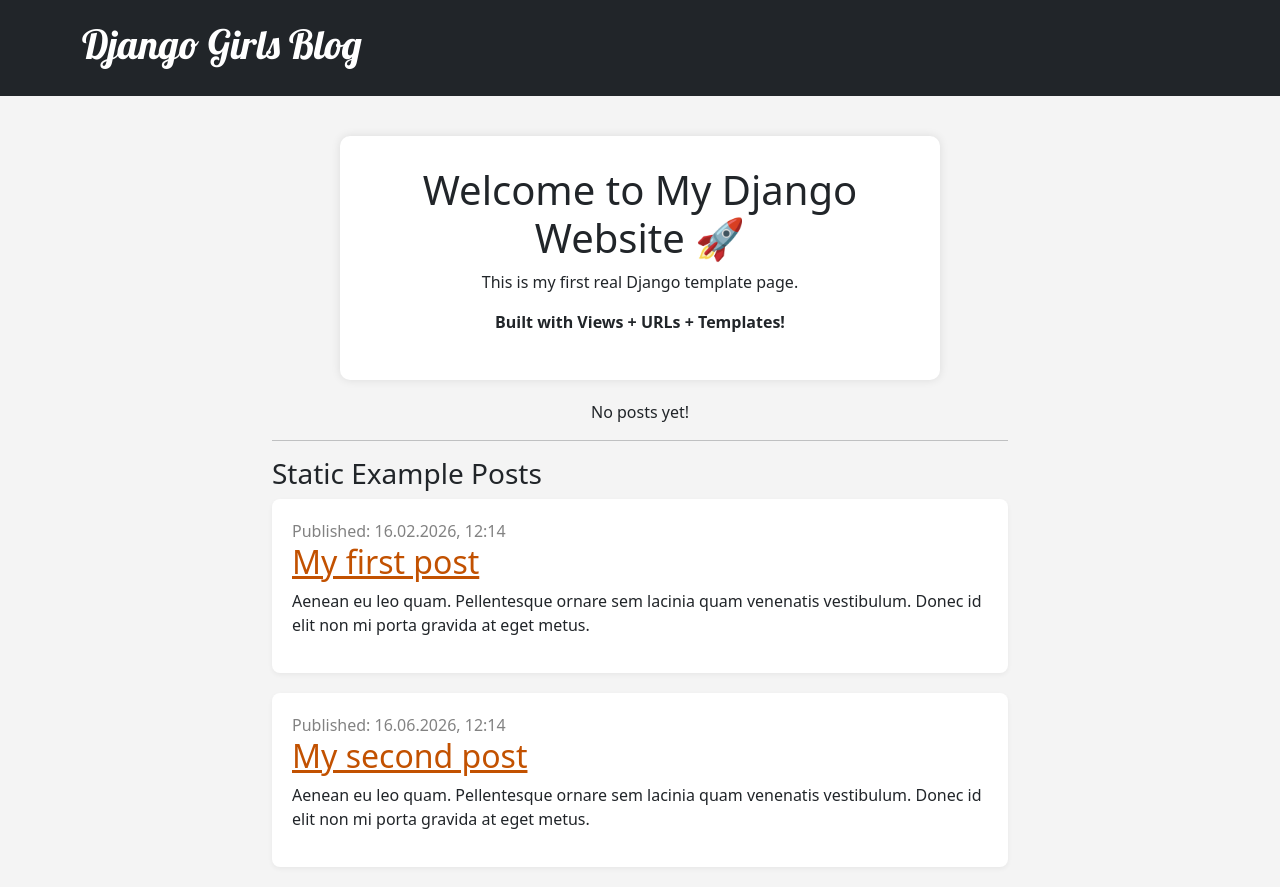
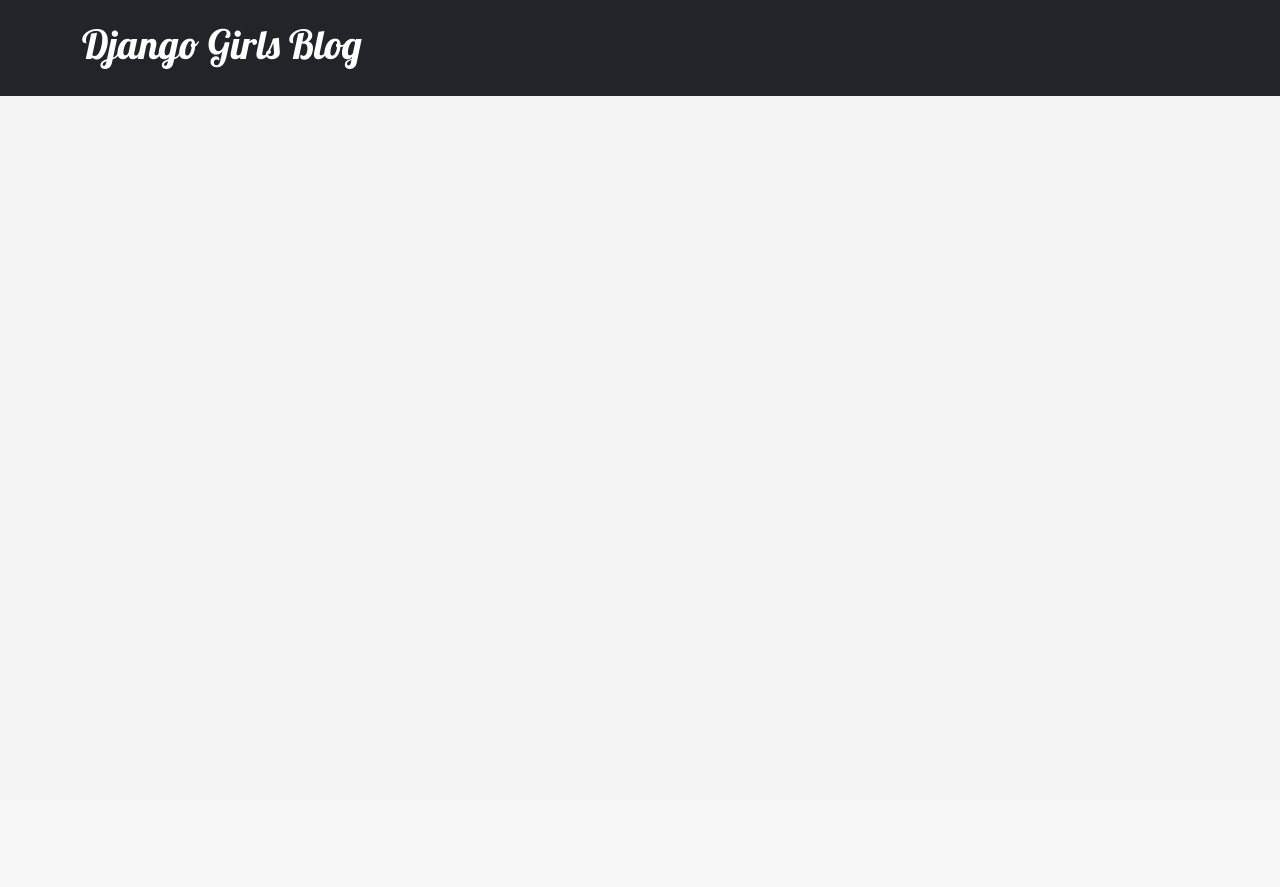
Before and after one commit to OladipoTowobola/Module-1-Collaboration, a Django app: template blog/templates/blog/base.html in a window 1280 px wide. After the commit the page ends 96 px from the top, so only its background shows below. Run offline with Django 5.2, Linux system fonts and the light colour scheme; the template is opened without the code that fills it, so the values that code supplies are empty; parts of the project's set-up code (start-up, migrations or seed data) failed here and were passed over.

Commit message:
Changed the HTML for site.

```diff
--- a/blog/templates/blog/base.html
+++ b/blog/templates/blog/base.html
@@ -10,13 +10,10 @@
         <link rel="stylesheet" href="{% static 'css/blog.css' %}">
 
         <style>
-            body {
-                background-color: #f4f4f4;
-                margin-top: 40px;
-            }
+            /* Keeping your custom styling here so it applies to all pages */
+            body { background-color: #f4f4f4; }
             .page-header {
                 background-color: #212529;
-                margin-top: -40px;
                 padding: 20px 0;
                 margin-bottom: 40px;
             }
@@ -41,13 +38,9 @@
                 border-radius: 8px;
                 box-shadow: 0px 2px 5px rgba(0,0,0,0.05);
             }
-            .date {
-                color: #828282;
-            }
         </style>
     </head>
     <body>
-
         <header class="page-header">
             <div class="container">
                 <h1><a href="/">Django Girls Blog</a></h1>
@@ -55,45 +48,12 @@
         </header>
 
         <main class="container">
-            <section class="box">
-                <h1>Welcome to My Django Website 🚀</h1>
-                <p>This is my first real Django template page.</p>
-                <p><strong>Built with Views + URLs + Templates!</strong></p>
-            </section>
-
             <div class="row">
-                <div class="col-md-8 offset-md-2">
-
-                    {% for post in posts %}
-                        <article class="post">
-                            <time class="date">
-                                Published: {{ post.published_date }}
-                            </time>
-                            <h2><a href="">{{ post.title }}</a></h2>
-                            <p>{{ post.text|linebreaksbr }}</p>
-                        </article>
-                    {% empty %}
-                        <p class="text-center">No posts yet!</p>
-                    {% endfor %}
-
-                    <hr>
-                    <h3>Static Example Posts</h3>
-
-                    <article class="post">
-                        <time class="date">Published: 16.02.2026, 12:14</time>
-                        <h2><a href="">My first post</a></h2>
-                        <p>Aenean eu leo quam. Pellentesque ornare sem lacinia quam venenatis vestibulum. Donec id elit non mi porta gravida at eget metus.</p>
-                    </article>
-
-                    <article class="post">
-                        <time class="date">Published: 16.06.2026, 12:14</time>
-                        <h2><a href="">My second post</a></h2>
-                        <p>Aenean eu leo quam. Pellentesque ornare sem lacinia quam venenatis vestibulum. Donec id elit non mi porta gravida at eget metus.</p>
-                    </article>
-
+                <div class="col">
+                    {% block content %}
+                    {% endblock %}
                 </div>
             </div>
         </main>
-
     </body>
 </html>
--- a/blog/urls.py
+++ b/blog/urls.py
@@ -2,12 +2,6 @@ from django.urls import path
 from . import views
 
 urlpatterns = [
-<<<<<<< HEAD
     path('', views.post_list, name='post_list'),
     path('post/<int:pk>/', views.post_detail, name='post_detail'),
 ]
-
-=======
-    path('', views.home, name='home'),
-]
->>>>>>> de1d1c1ad6305bb82b2bcd3cf6306cb9a3962033
--- a/mysite/urls.py
+++ b/mysite/urls.py
@@ -20,5 +20,5 @@ from blog import views
 
 urlpatterns = [
     path('admin/', admin.site.urls),
-    path('', views.post_list, name='post_list'),
+    path('', include('blog.urls')),
 ]
```
Also changed, not shown: blog/templates/blog/post_list1.html (added, +23 -0 lines), blog/views.py (+0 -8 lines), mysite/blog/urls.py (added).
